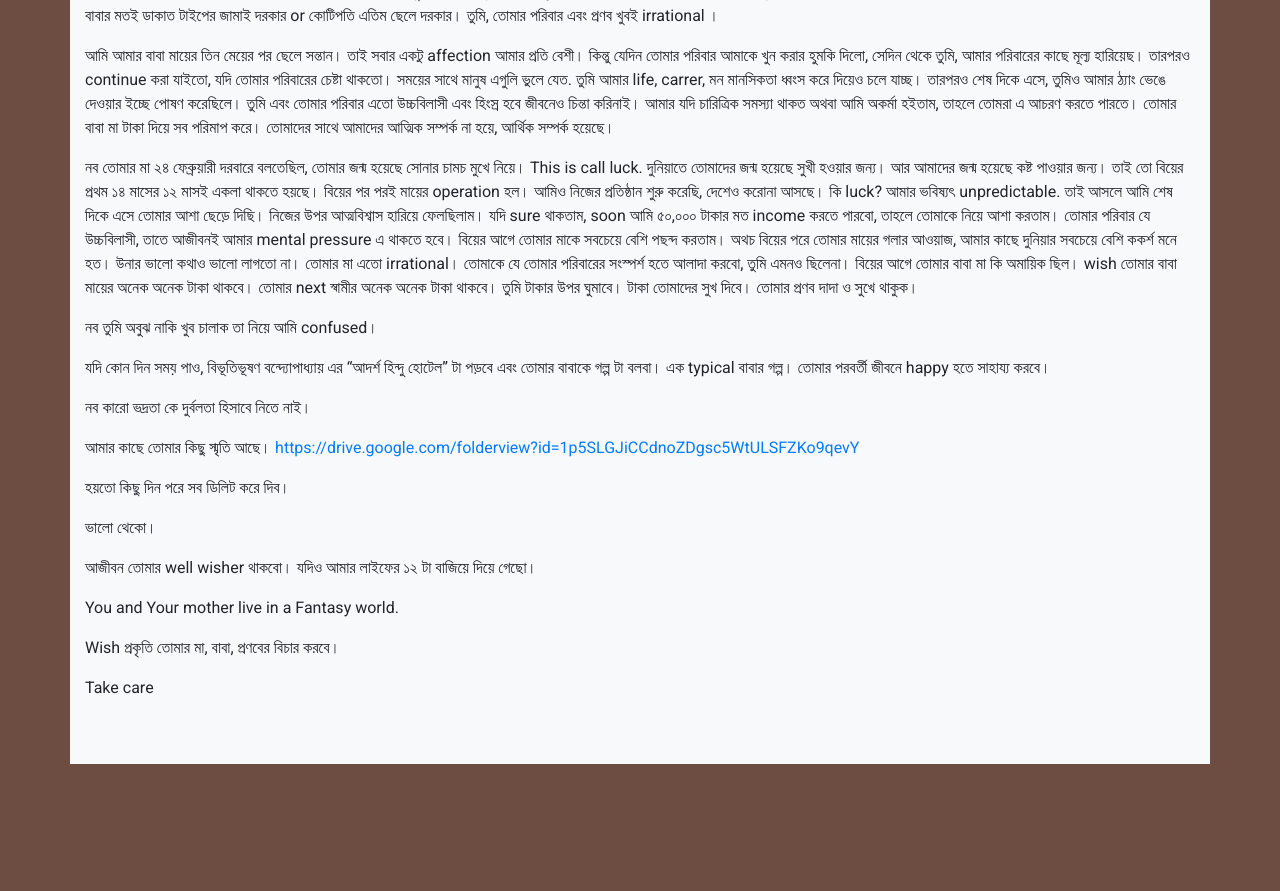
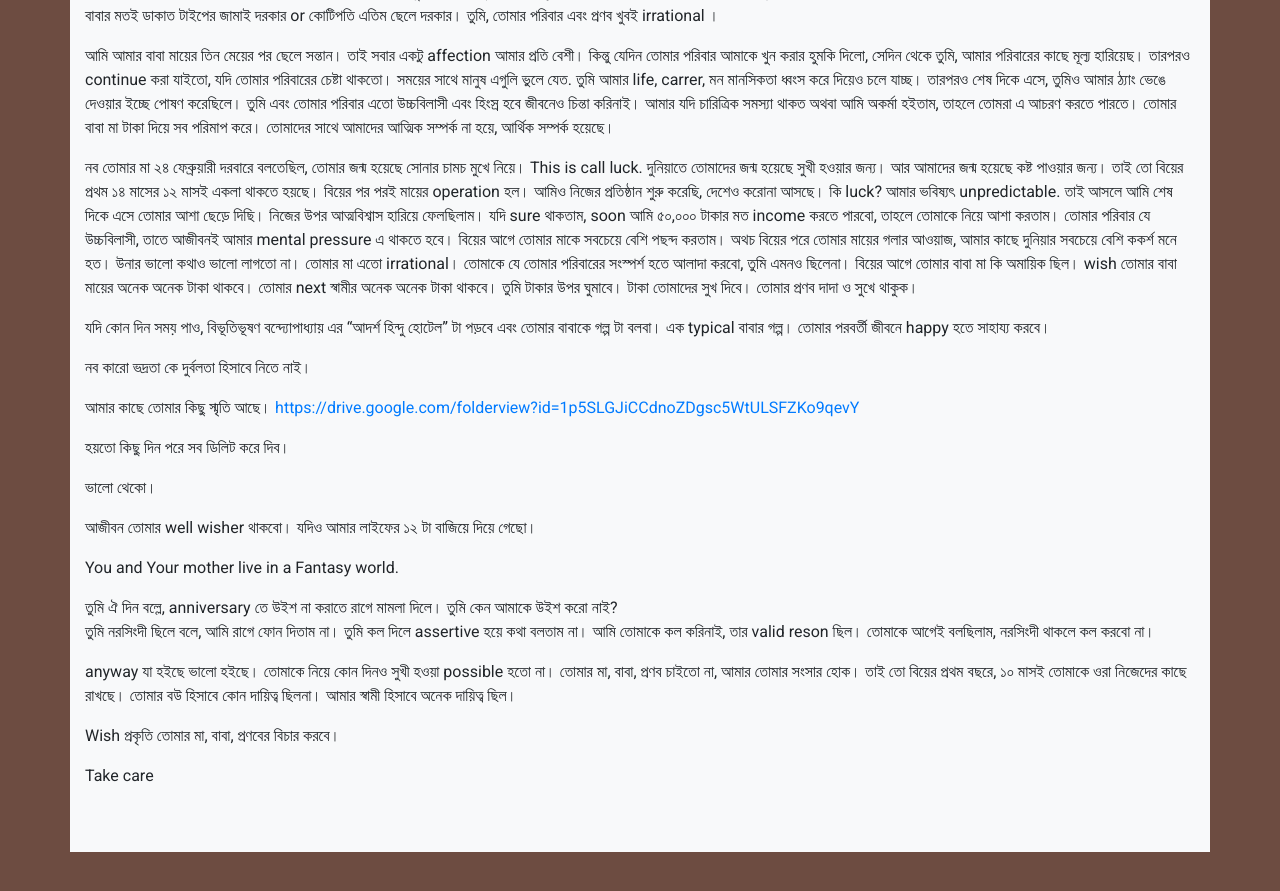
Before and after one commit to polodev/nobo, a Jekyll site: the page built from index2.md, in a window 1280 px wide and 900 px high, scrolled down 4661 px. Shown: the top 891 px of the window. Built offline with Jekyll 4.4.1, drawn with Linux system fonts in a browser that asks for light colours; nearby versions of some CDN libraries; before the commit the page ends 5473 px from its top, so only the background shows below that.

Commit message:
--updated--

```diff
--- a/index2.md
+++ b/index2.md
@@ -144,8 +144,6 @@ active: last-message
 
 নব তোমার মা ২৪ ফেব্রুয়ারী দরবারে বলতেছিল, তোমার জন্ম হয়েছে সোনার চামচ মুখে নিয়ে। This is call luck. দুনিয়াতে তোমাদের জন্ম হয়েছে সুখী হওয়ার জন্য। আর আমাদের জন্ম হয়েছে কষ্ট পাওয়ার জন্য। তাই তো বিয়ের প্রথম ১৪ মাসের ১২ মাসই একলা থাকতে হয়ছে। বিয়ের পর পরই মায়ের operation হল। আমিও নিজের প্রতিষ্ঠান শুরু করেছি, দেশেও করোনা আসছে। কি luck? আমার ভবিষ্যৎ unpredictable. তাই আসলে আমি শেষ দিকে এসে তোমার আশা ছেড়ে দিছি। নিজের উপর আত্মবিশ্বাস হারিয়ে ফেলছিলাম। যদি sure থাকতাম, soon আমি ৫০,০০০ টাকার মত income করতে পারবো, তাহলে তোমাকে নিয়ে আশা করতাম। তোমার পরিবার যে উচ্চবিলাসী, তাতে আজীবনই আমার mental pressure এ থাকতে হবে। বিয়ের আগে তোমার মাকে সবচেয়ে বেশি পছন্দ করতাম। অথচ বিয়ের পরে তোমার মায়ের গলার আওয়াজ, আমার কাছে দুনিয়ার সবচেয়ে বেশি ককর্শ মনে হত। উনার ভালো কথাও ভালো লাগতো না। তোমার মা এতো irrational। তোমাকে যে তোমার পরিবারের সংস্পর্শ হতে আলাদা করবো, তুমি এমনও ছিলেনা। বিয়ের আগে তোমার বাবা মা কি অমায়িক ছিল। wish তোমার বাবা মায়ের অনেক অনেক টাকা থাকবে। তোমার next স্বামীর অনেক অনেক টাকা থাকবে। তুমি টাকার উপর ঘুমাবে। টাকা তোমাদের সুখ দিবে। তোমার প্রণব দাদা ও সুখে থাকুক।
 
-নব তুমি অবুঝ নাকি খুব চালাক তা নিয়ে আমি confused।
-
 যদি কোন দিন সময় পাও, বিভূতিভূষণ বন্দ্যোপাধ্যায় এর "আদর্শ হিন্দু হোটেল" টা পড়বে এবং তোমার বাবাকে গল্প টা বলবা। এক typical বাবার গল্প। তোমার পরবর্তী জীবনে happy হতে সাহায্য করবে।
 
 নব কারো ভদ্রতা কে দুর্বলতা হিসাবে নিতে নাই।
@@ -160,6 +158,12 @@ active: last-message
 
 You and Your mother live in a Fantasy world.
 
+তুমি ঐ দিন বল্লে, anniversary তে উইশ না করাতে রাগে মামলা দিলে। তুমি কেন আমাকে উইশ করো নাই?
+তুমি নরসিংদী ছিলে বলে, আমি রাগে ফোন দিতাম না। তুমি কল দিলে assertive হয়ে কথা বলতাম না। আমি তোমাকে কল করিনাই, তার valid reson ছিল। তোমাকে আগেই বলছিলাম, নরসিংদী থাকলে কল করবো না।
+
+anyway যা হইছে ভালো হইছে। তোমাকে নিয়ে কোন দিনও সুখী হওয়া possible হতো না। তোমার মা, বাবা, প্রণব চাইতো না, আমার তোমার সংসার হোক। তাই তো বিয়ের প্রথম বছরে, ১০ মাসই তোমাকে ওরা নিজেদের কাছে রাখছে। তোমার বউ হিসাবে কোন দায়িত্ব ছিলনা। আমার স্বামী হিসাবে অনেক দায়িত্ব ছিল।
+
+
 Wish প্রকৃতি তোমার মা, বাবা, প্রণবের বিচার করবে।
 
 Take care
```
Also changed, not shown: test.html (line endings or trailing spaces).
